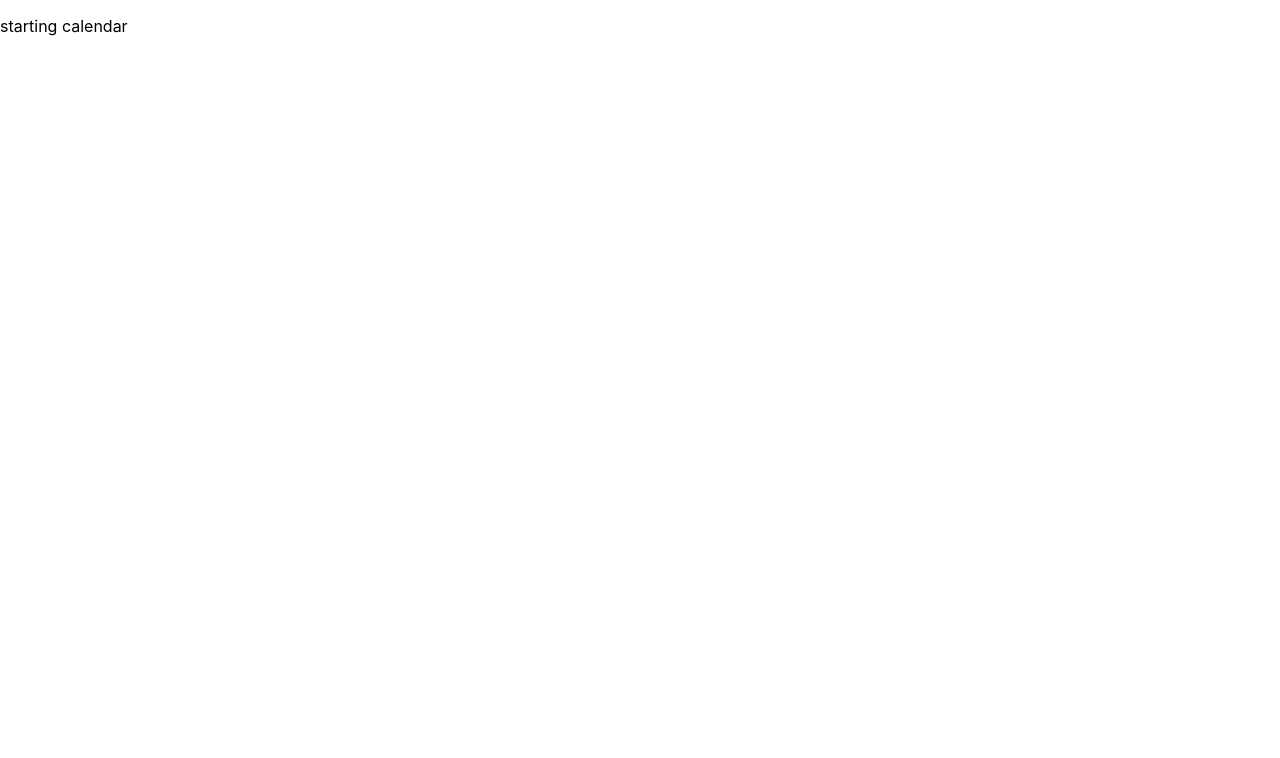
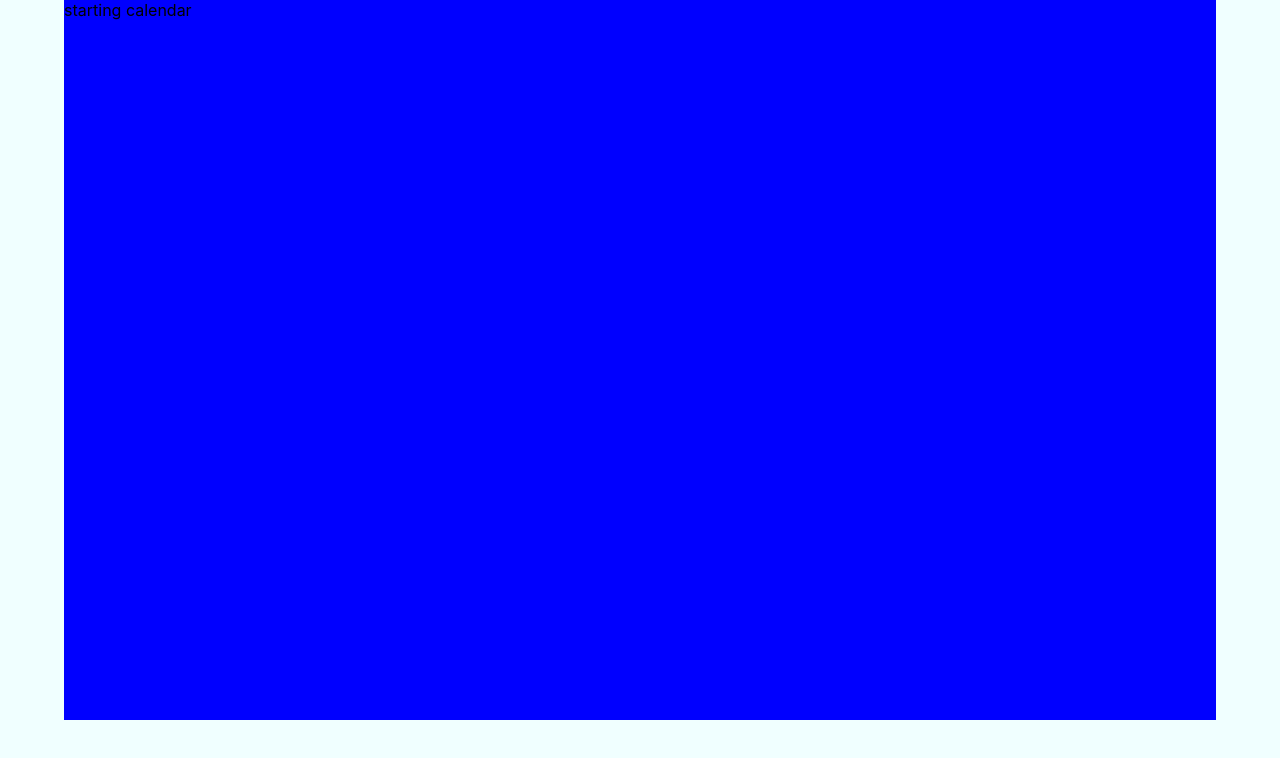
Before and after one commit to cuauhtlahuac/calendar, a React (Create React App) app in the folder calendar/: page / in a window 1280 px wide. Shown: the top 758 px of the page. Built offline with nearby package versions, Linux system fonts and the light colour scheme.

Commit message:
calendar component created

```diff
--- a/calendar/src/index.css
+++ b/calendar/src/index.css
@@ -1,11 +1,19 @@
 body {
   margin: 0;
+  background-color: azure;
   font-family: -apple-system, BlinkMacSystemFont, 'Segoe UI', 'Roboto', 'Oxygen',
     'Ubuntu', 'Cantarell', 'Fira Sans', 'Droid Sans', 'Helvetica Neue',
     sans-serif;
   -webkit-font-smoothing: antialiased;
   -moz-osx-font-smoothing: grayscale;
 }
+body :first-child {
+background-color: blue;
+display: flex;
+height: 90vh;
+width: 90vw;
+margin: 0 auto;
+}
 
 code {
   font-family: source-code-pro, Menlo, Monaco, Consolas, 'Courier New',
```
Also changed, not shown: calendar/src/components/Calendar.jsx (added, +16 -0 lines).
